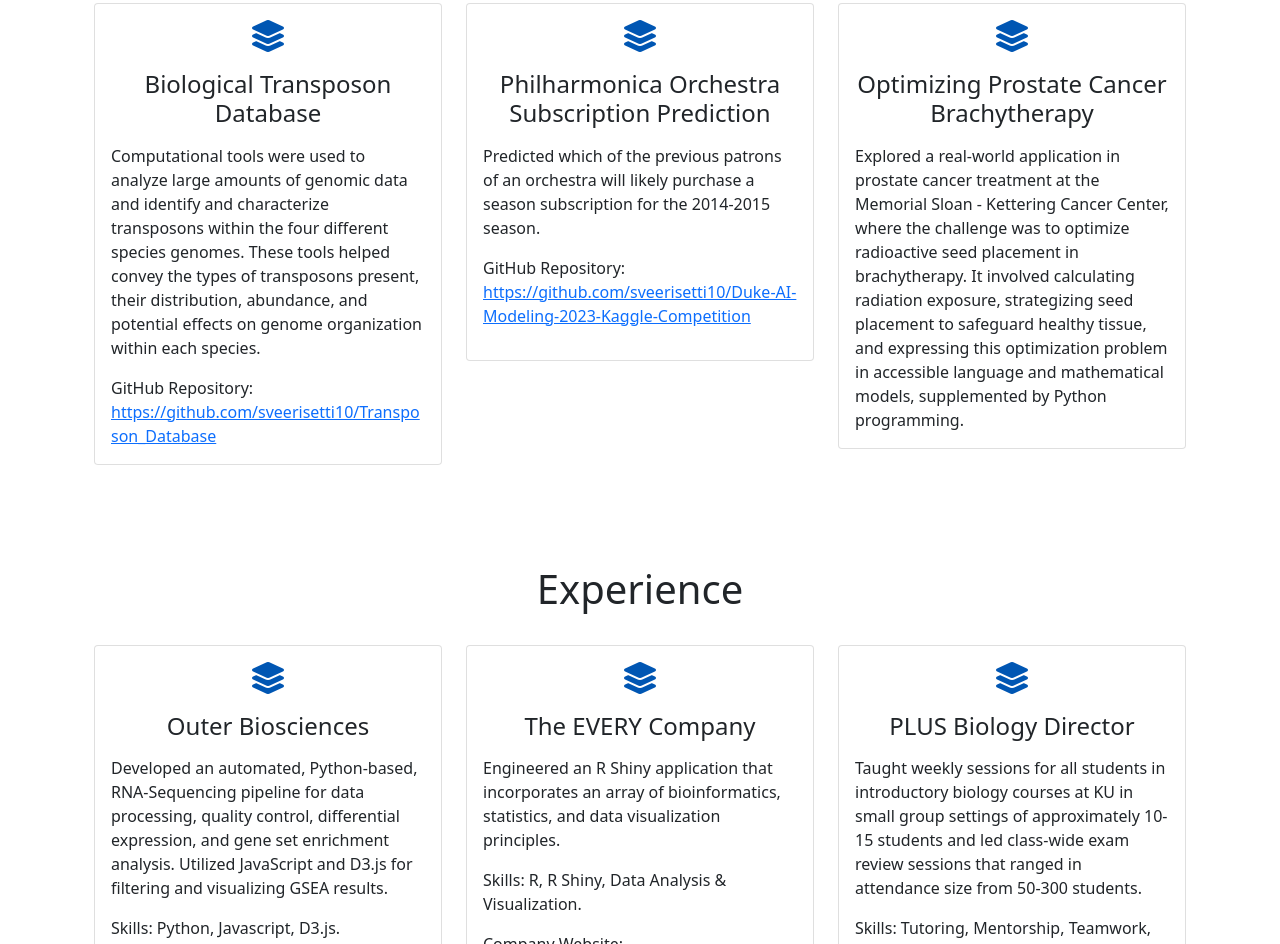
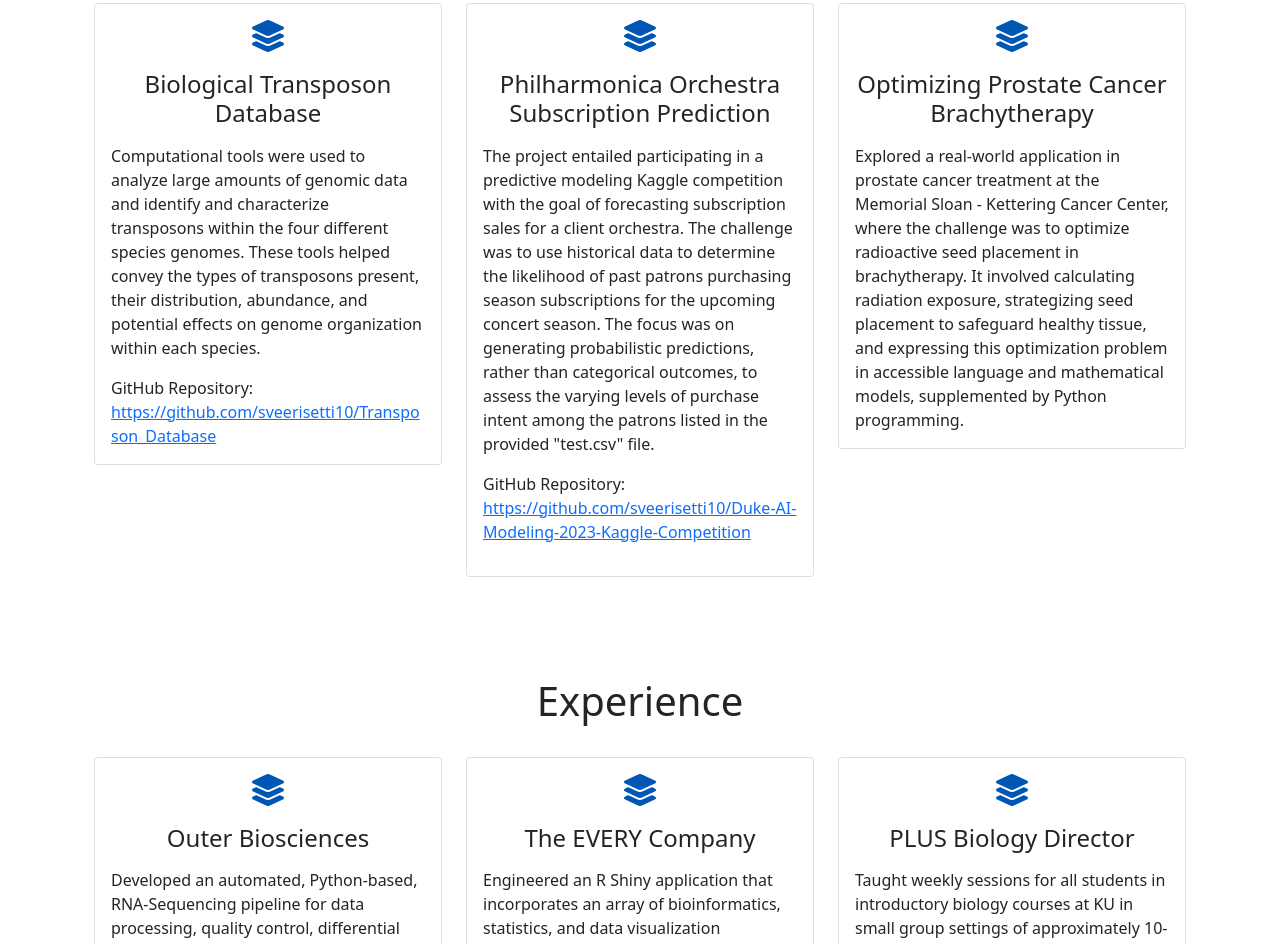
Before and after one commit to sveerisetti10/sveerisetti10.github.io, a plain HTML site: page index.html in a window 1280 px wide. Shown: the part 1569-2513 px from the top of the page. Drawn offline with nearby package versions, Linux system fonts and the light colour scheme.

Commit message:
Add files via upload

```diff
--- a/index.html
+++ b/index.html
@@ -109,7 +109,8 @@
                         <div class="card-body">
                             <i class='fas servicesIcon fa-layer-group'></i>
                             <h4 class="card-title mt-3">Philharmonica Orchestra Subscription Prediction</h4>
-                            <p class="card-text mt-3">Predicted  which of the previous patrons of an orchestra will likely purchase a season subscription for the 2014-2015 season.
+                            <p class="card-text mt-3">The project entailed participating in a predictive modeling Kaggle competition with the goal of forecasting subscription sales for a client orchestra. The challenge was to use historical data to determine the likelihood of past patrons purchasing season subscriptions for the upcoming concert season. The focus was on generating probabilistic predictions,
+                                rather than categorical outcomes, to assess the varying levels of purchase intent among the patrons listed in the provided "test.csv" file.
                             </p>
                                 GitHub Repository: <a href="https://github.com/sveerisetti10/Duke-AI-Modeling-2023-Kaggle-Competition" target="_blank">https://github.com/sveerisetti10/Duke-AI-Modeling-2023-Kaggle-Competition</a>
                             </p>
```
